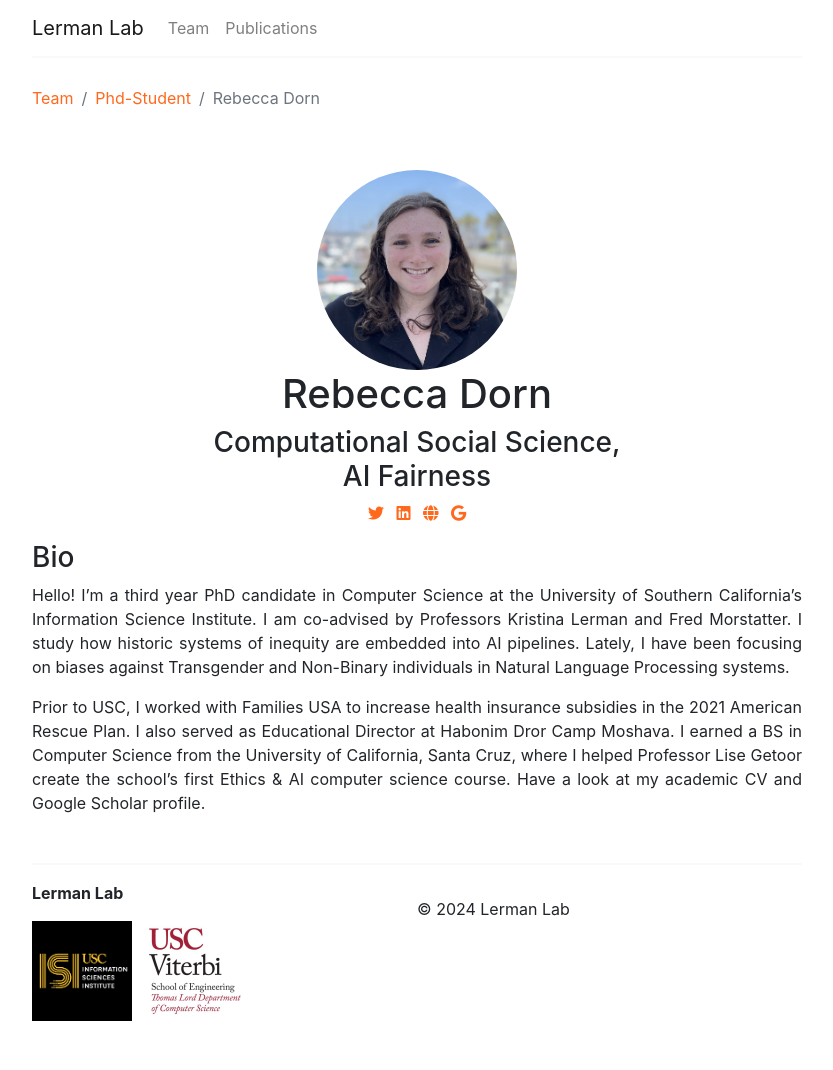
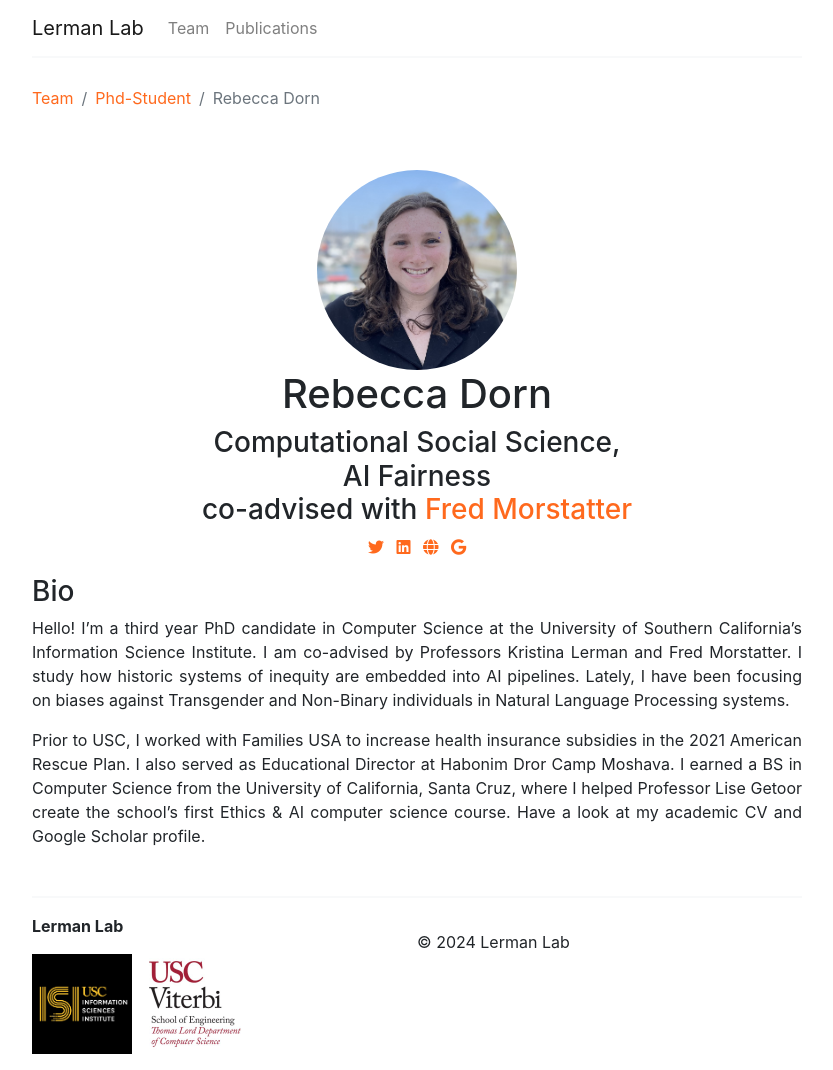
Before and after one commit to lermanlab/lermanlab.github.io, a Jekyll site: the page built from _pages/team/_posts/2022-01-01-rebecca-dorn.md, in a window 1280 px wide. Shown: the whole page, without its empty margins (223-1056 px from the left). Built offline with Jekyll 4.4.1, drawn with Linux system fonts in a browser that asks for light colours; before the commit the page ends 1037 px from its top, so only the background shows below that.

Commit message:
Update 2022-01-01-rebecca-dorn.md

```diff
--- a/_pages/team/_posts/2022-01-01-rebecca-dorn.md
+++ b/_pages/team/_posts/2022-01-01-rebecca-dorn.md
@@ -3,7 +3,7 @@ layout: member
 category: phd-student
 title: Rebecca Dorn
 image: rebecca.jpg
-role: Computational Social Science,<br>AI Fairness
+role: Computational Social Science,<br>AI Fairness<br>co-advised with <a target="blank" href="https://fredzilla.github.io/">Fred Morstatter</a>
 permalink: 'team/rebecca-dorn'
 social:
   twitter: https://x.com/rebeccadorn_
```
